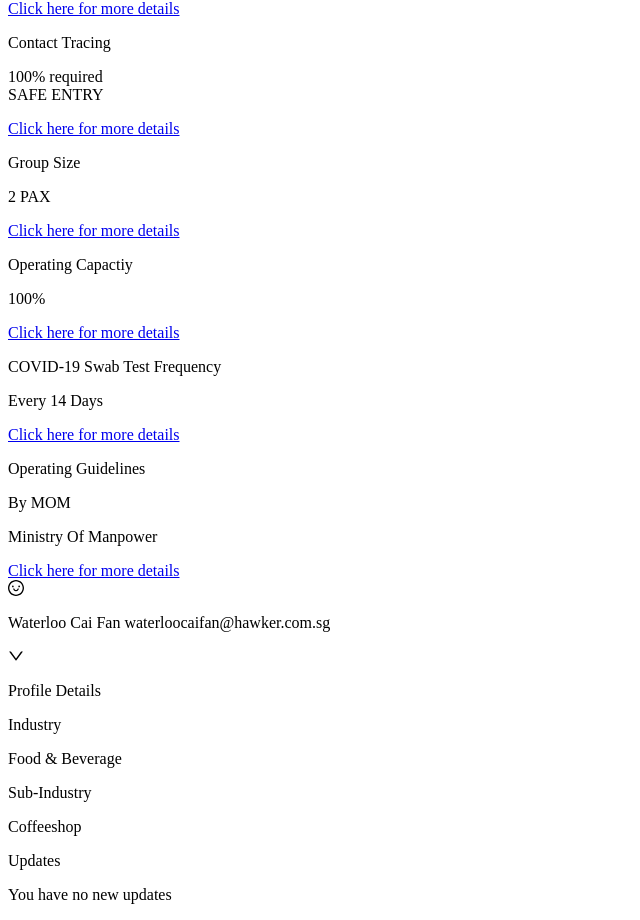
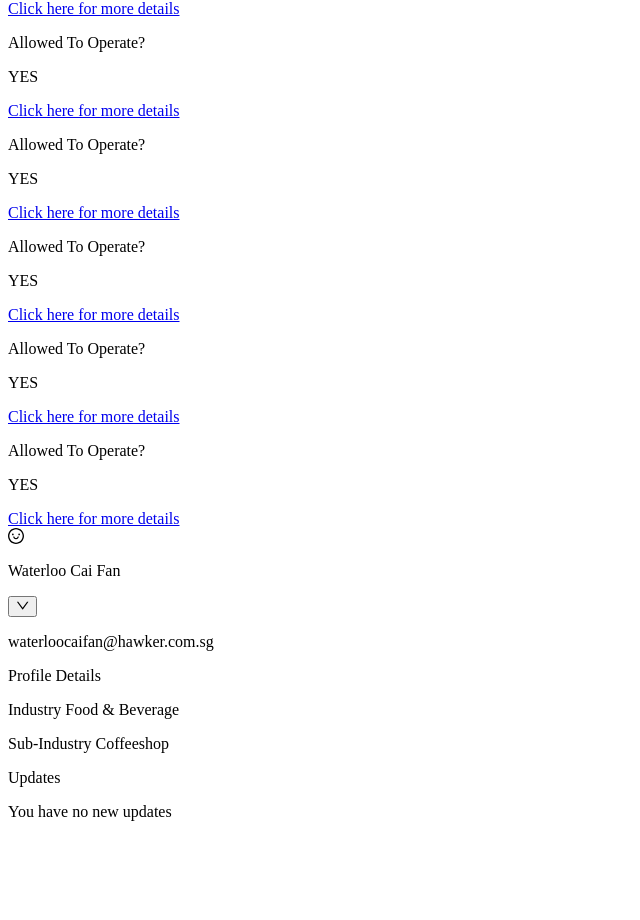
Before and after one commit to CS203-G1T3/CS203-Frontend, a Next.js app: page /dashboard in a window 1280 px wide. Shown: the part 3179-4099 px from the top of the page, without its empty margins (0-640 px from the left). After the commit the page ends 4016 px from the top, so only its background shows below. Built offline with nearby package versions, Linux system fonts and the light colour scheme.

Commit message:
dashboard component

```diff
--- /dev/null
+++ b/components/dashboard/DashboardCard.jsx
@@ -0,0 +1,14 @@
+
+
+function DashboardCard({ header, value, link }) {
+    return (
+
+        <div class="flex flex-col items-baseline shadow-xl h-50 w-60 m-4 bg-gray-200 rounded-lg p-4" id="open-btn">
+            <p className="order-first">{header}</p>
+            <p className="order-second text-2xl font-bold">{value}</p>
+            <a href={link} className="no-underline hover:underline text-gray-600 pt-9">Click here for more details</a>
+        </div>
+    )
+}
+
+export default DashboardCard
--- a/components/dashboard/UserProfile.jsx
+++ b/components/dashboard/UserProfile.jsx
@@ -6,15 +6,25 @@
     return (
         <div className = "flex flex-col justify-baseline w-80 h-full bg-gray-200">
              <div className="flex space-x-1 mt-4 p-5">
+
                 <div><SmileOutlined /></div>
-                <p>Waterloo Cai Fan waterloocaifan@hawker.com.sg</p>
-                <div><DownOutlined /></div>
+                <div className="p-2">
+                    <div className="flex justify-between">
+                        <p className="text-blue-500 font-bold text-lg">Waterloo Cai Fan</p>
+                        <button className="w-4 flex items-center">
+                            <DownOutlined/>
+                        </button>
+                    </div>
+                    <p>waterloocaifan@hawker.com.sg</p>
+                </div>
+
             </div>
+
             <div className="flex flex-col p-5 space-y-3">
+
                 <p className = "text-3xl font-bold mt-20">Profile Details </p>
-                <p className = "text-gray-500">Industry <p className ="text-2xl font-bold">Food & Beverage</p></p>
-                <p className = "text-gray-500">Sub-Industry <p className ="text-2xl font-bold">Coffeeshop</p></p>
-
+                <p className = "text-gray-500 flex flex-col">Industry <span className ="text-2xl font-bold">Food & Beverage</span></p>
+                <p className = "text-gray-500 flex flex-col">Sub-Industry <span className ="text-2xl font-bold">Coffeeshop</span></p>
 
             </div>
             <div className="flex flex-col p-5 space-y-3">
--- a/pages/dashboard/index.jsx
+++ b/pages/dashboard/index.jsx
@@ -4,6 +4,7 @@
 import { DownOutlined } from '@ant-design/icons';
 import { SearchIcon } from '@heroicons/react/solid';
 import Link from 'next/link'
+import DashboardCard from "../../components/dashboard/DashboardCard";
 
 
 function Dashboard () {
@@ -35,7 +36,18 @@
                 </div>
 
                 <div class="grid grid-flow-col grid-cols-3 grid-rows-2 gap-4">
-                <div class="flex flex-col items-baseline shadow-xl h-50 w-60 m-4 bg-gray-200 rounded-lg" id="open-btn">
+
+                    <DashboardCard header="Allowed To Operate?" value="YES" link="/" />
+                    <DashboardCard header="Allowed To Operate?" value="YES" link="/" />
+                    <DashboardCard header="Allowed To Operate?" value="YES" link="/" />
+                    <DashboardCard header="Allowed To Operate?" value="YES" link="/" />
+                    <DashboardCard header="Allowed To Operate?" value="YES" link="/" />
+                    <DashboardCard header="Allowed To Operate?" value="YES" link="/" />
+
+
+
+
+                {/* <div class="flex flex-col items-baseline shadow-xl h-50 w-60 m-4 bg-gray-200 rounded-lg" id="open-btn">
                     <p className="order-first">Allowed To Operate?</p>
                     <p className="order-second text-2xl font-bold">YES</p>
                     <a href="#" className="no-underline hover:underline text-gray-600 pt-9">Click here for more details</a>
@@ -68,7 +80,7 @@
                     <p className="text-2xl font-bold">By MOM</p>
                     <p className="text-xs">Ministry Of Manpower</p>
                     <a href="#" className="no-underline hover:underline text-gray-600 pt-9">Click here for more details</a>
-                </div>
+                </div> */}
 
 
 
```
